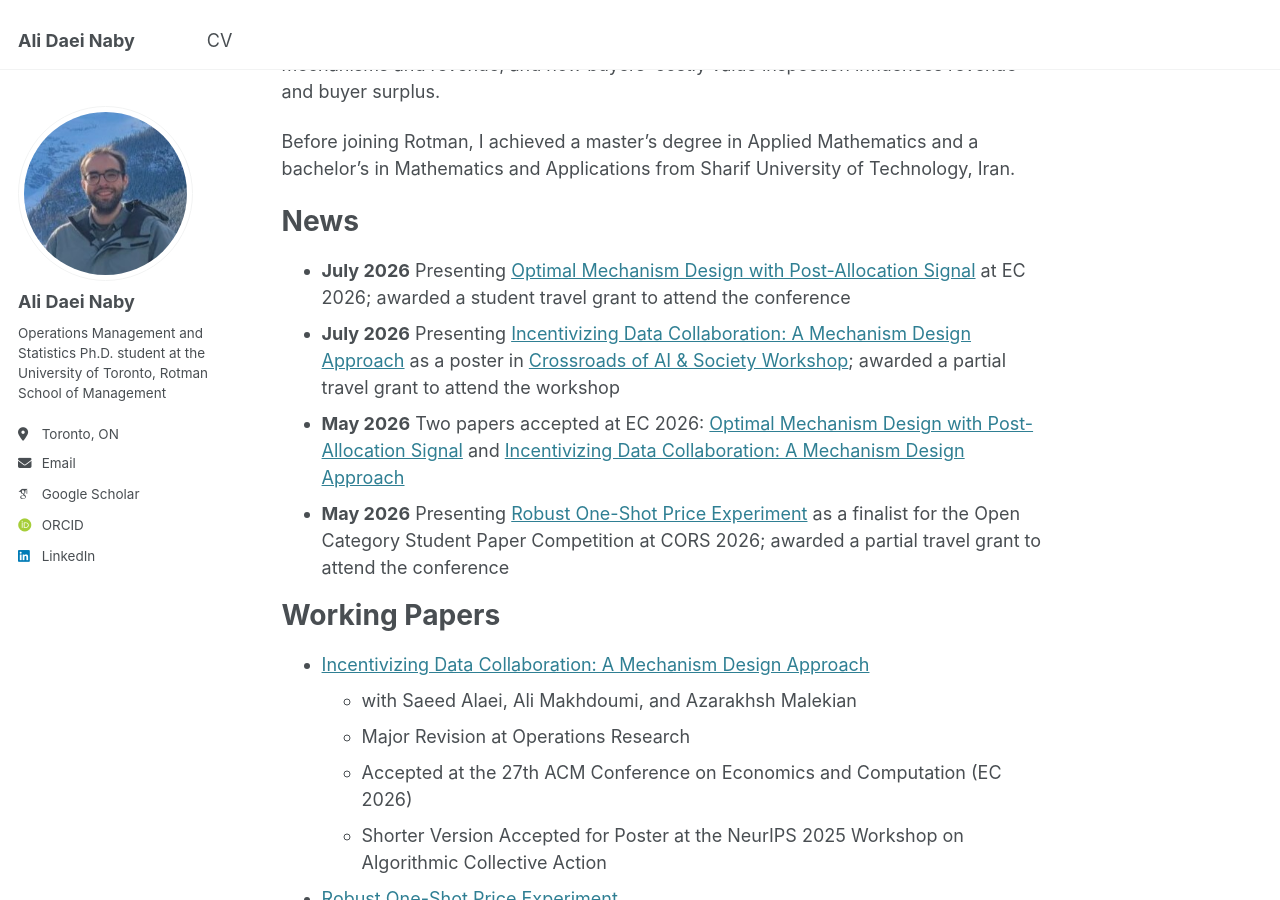
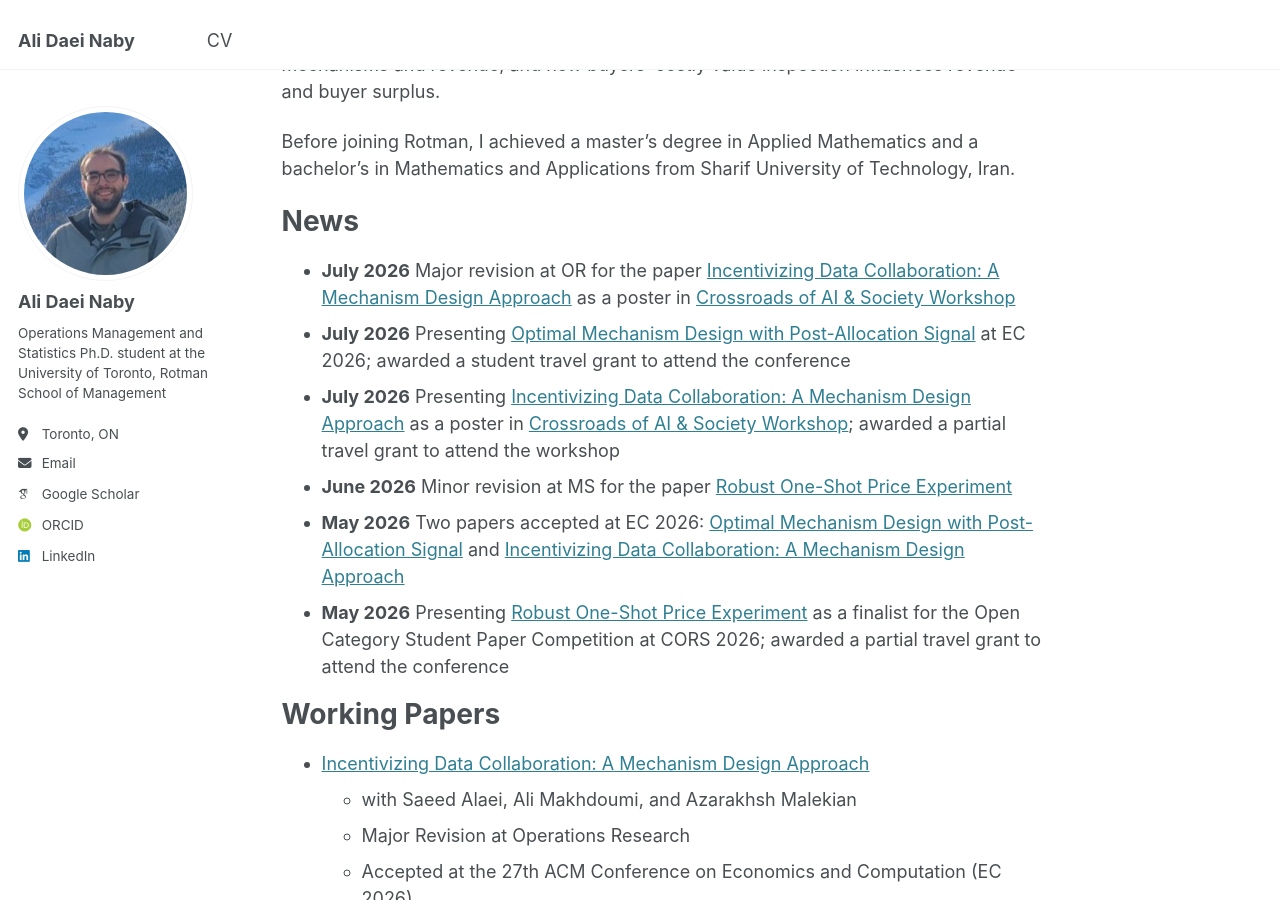
Before and after one commit to alidaeinaby/alidaeinaby.github.io, a Jekyll site: the page built from _pages/about.md, in a window 1280 px wide and 900 px high, scrolled down 310 px. Built offline with Jekyll 4.4.1, drawn with Linux system fonts in a browser that asks for light colours; some web fonts are replaced.

Commit message:
Update about.md

```diff
--- a/_pages/about.md
+++ b/_pages/about.md
@@ -15,8 +15,10 @@ Before joining Rotman, I achieved a master's degree in Applied Mathematics and a
 
 News
 ======
+- **July 2026** Major revision at OR for the paper [Incentivizing Data Collaboration: A Mechanism Design Approach](https://papers.ssrn.com/sol3/papers.cfm?abstract_id=5297868) as a poster in [Crossroads of AI & Society Workshop](https://aaforml.com/2026/)
 - **July 2026** Presenting [Optimal Mechanism Design with Post-Allocation Signal](https://papers.ssrn.com/sol3/papers.cfm?abstract_id=6220718) at EC 2026; awarded a student travel grant to attend the conference
 - **July 2026** Presenting [Incentivizing Data Collaboration: A Mechanism Design Approach](https://papers.ssrn.com/sol3/papers.cfm?abstract_id=5297868) as a poster in [Crossroads of AI & Society Workshop](https://aaforml.com/2026/); awarded a partial travel grant to attend the workshop
+- **June 2026** Minor revision at MS for the paper [Robust One-Shot Price Experiment](https://papers.ssrn.com/sol3/papers.cfm?abstract_id=4899852)
 - **May 2026** Two papers accepted at EC 2026:
   [Optimal Mechanism Design with Post-Allocation Signal](https://papers.ssrn.com/sol3/papers.cfm?abstract_id=6220718) and [Incentivizing Data Collaboration: A Mechanism Design Approach](https://papers.ssrn.com/sol3/papers.cfm?abstract_id=5297868)
 - **May 2026** Presenting [Robust One-Shot Price Experiment](https://papers.ssrn.com/sol3/papers.cfm?abstract_id=4899852) as a finalist for the Open Category Student Paper Competition at CORS 2026; awarded a partial travel grant to attend the conference
```
